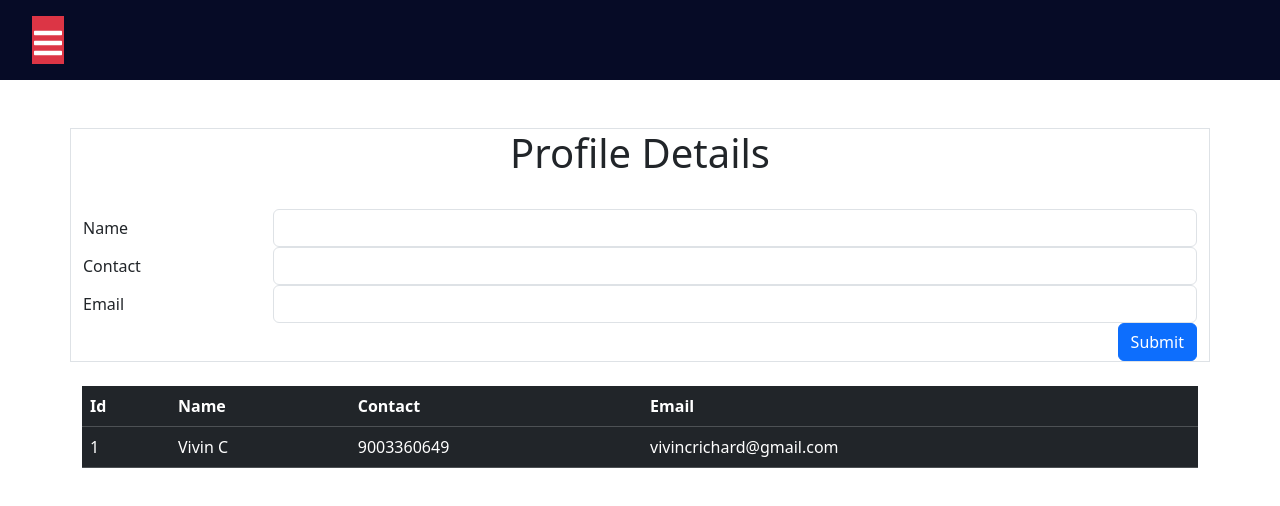
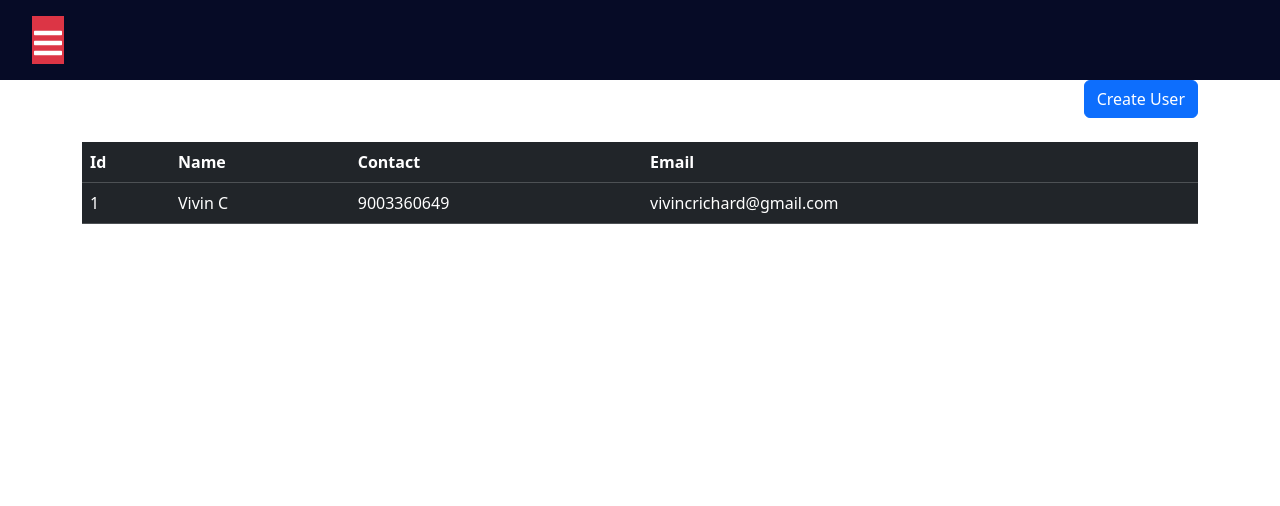
Before and after one commit to vivincrichard/my-application-01, a React (Vite) app: page /profileDetails in a window 1280 px wide. Shown: the top 506 px of the page. Built offline with nearby package versions, Linux system fonts and the light colour scheme; data requests are answered from the project's data file.

Commit message:
Added Slider HOD.

```diff
--- a/src/App.tsx
+++ b/src/App.tsx
@@ -4,6 +4,7 @@ import Products from "./Components/Pages/Products";
 import Navbar from "./Components/Nav/Navbar";
 import { BrowserRouter as Router, Routes, Route } from "react-router-dom";
 import "bootstrap/dist/css/bootstrap.min.css";
+import "bootstrap/dist/js/bootstrap.bundle.min.js";
 import ProfileDetails from "./Components/PDetails/ProfileDetails";
 
 function App() {
--- /dev/null
+++ b/src/Components/HOD/Slider.tsx
@@ -0,0 +1,40 @@
+interface IProps {
+  width?: string;
+  id?:string;
+  header?:string;
+  sliderBody?:any;
+}
+
+function Slider(props: IProps) {
+  return (
+    <div>
+      {/* Offcanvas Component */}
+      <div
+        className={`offcanvas offcanvas-end w-${props.width}`}
+        tabIndex={-1}
+        id={props.id}
+        aria-labelledby={`${props.id}Label`}
+      >
+        <div className="offcanvas-header d-flex justify-content-center bg-light border">
+          <button
+            type="button"
+            className="btn-close text-reset position-absolute start-0"
+            data-bs-dismiss="offcanvas"
+            aria-label="Close"
+          ></button>
+          <h5
+            id={`${props.id}Label`}
+            className="d-flex justify-content-center"
+          >
+            {props.header}
+          </h5>
+        </div>
+        <div className="offcanvas-body">
+          {props.sliderBody}
+        </div>
+      </div>
+    </div>
+  );
+}
+
+export default Slider
--- a/src/Components/PDetails/ProfileDetails.tsx
+++ b/src/Components/PDetails/ProfileDetails.tsx
@@ -1,6 +1,8 @@
 import { useState } from "react";
 import { createUser, listAllUser } from "./Query/PDetailQuery";
 import { IUserPayload } from "./service/PDetailService";
+import Reports from "../Pages/Reports";
+import Slider from "../HOD/Slider";
 
 interface Errors {
   userName?: string;
@@ -75,6 +77,11 @@ function ProfileDetails() {
 
   return (
     <>
+      <Slider
+        header="Create User"
+        id="offcanvasStart"
+        width="50"
+        sliderBody={
           <div className="container mt-5 border">
             <div className="d-flex justify-content-center mb-4">
               <h1>Profile Details</h1>
@@ -153,6 +160,20 @@ function ProfileDetails() {
               </div>
             </form>
           </div>
+        }
+      />
+      <div className="container d-flex justify-content-end">
+        {/* Offcanvas Toggle Button */}
+        <button
+          className="btn btn-primary"
+          type="button"
+          data-bs-toggle="offcanvas"
+          data-bs-target="#offcanvasStart"
+          aria-controls="offcanvasStart"
+        >
+          Create User
+        </button>
+      </div>
       <div className="container mt-4">
         {listLoading ? (
           <h3>Loading...</h3>
```
Lines whose indentation alone changed are shown as unchanged.
